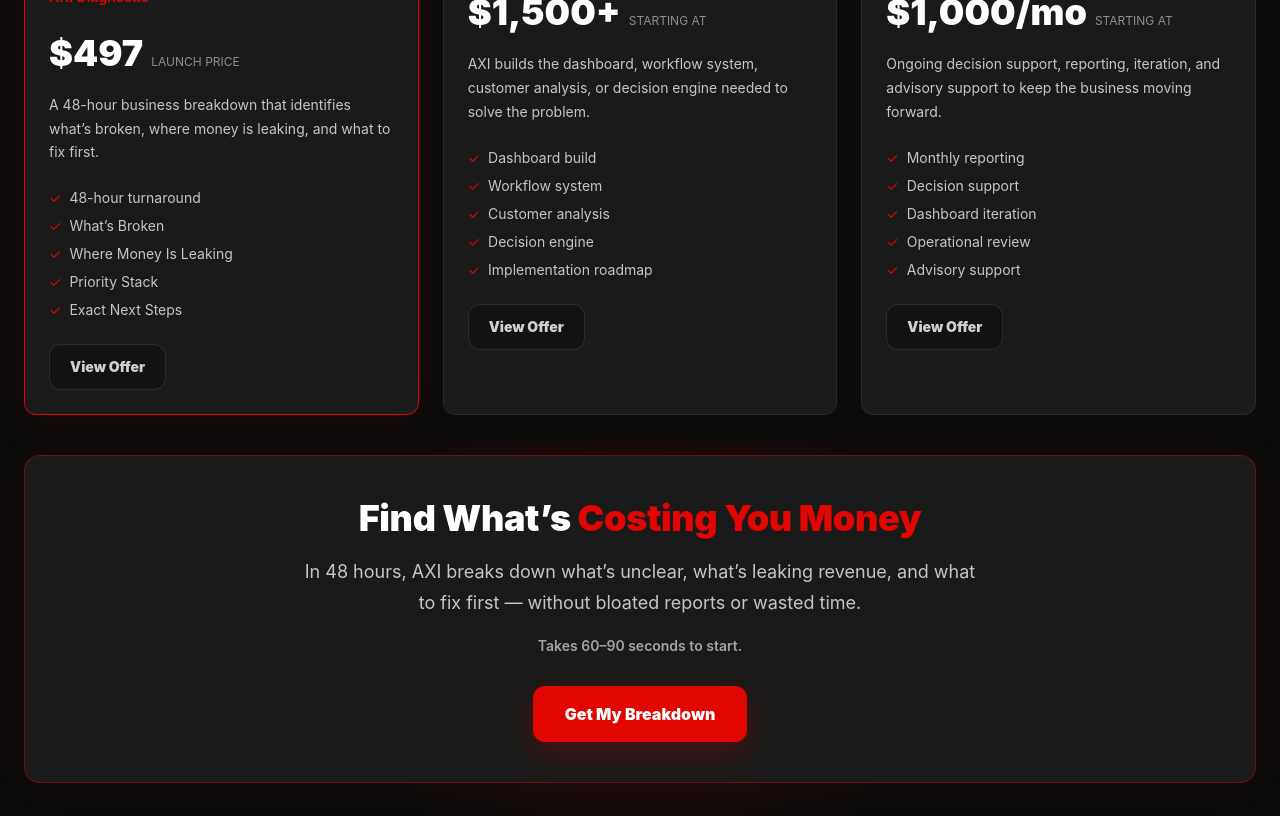
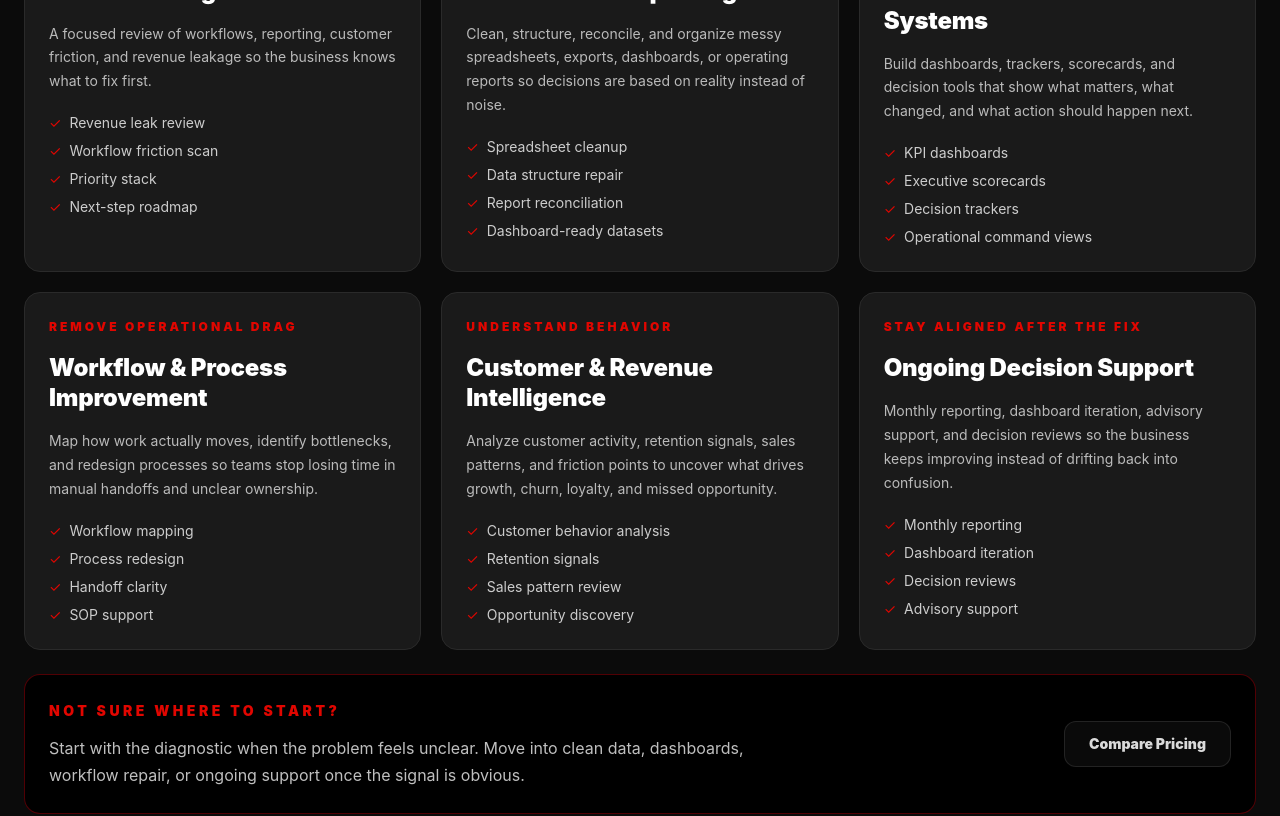
Before and after one commit to shawnfoster/axi, a React (Vite) app: page /services in a window 1280 px wide. Shown: the part 460-1276 px from the top of the page. Built offline with nearby package versions, Linux system fonts and the light colour scheme.

Commit message:
Differentiate services from pricing page

```diff
--- a/src/pages/Services.tsx
+++ b/src/pages/Services.tsx
@@ -1,7 +1,45 @@
+import { Link } from "react-router-dom";
 import PageHeader from "../components/PageHeader";
-import OfferCard from "../components/OfferCard";
 import CTA from "../components/CTA";
-import { offers } from "../data/offers";
+
+const serviceAreas = [
+  {
+    title: "Business Diagnostic",
+    label: "Find what is broken",
+    text: "A focused review of workflows, reporting, customer friction, and revenue leakage so the business knows what to fix first.",
+    points: ["Revenue leak review", "Workflow friction scan", "Priority stack", "Next-step roadmap"],
+  },
+  {
+    title: "Clean Data & Reporting",
+    label: "Make the numbers usable",
+    text: "Clean, structure, reconcile, and organize messy spreadsheets, exports, dashboards, or operating reports so decisions are based on reality instead of noise.",
+    points: ["Spreadsheet cleanup", "Data structure repair", "Report reconciliation", "Dashboard-ready datasets"],
+  },
+  {
+    title: "Dashboard & Decision Systems",
+    label: "Turn signals into action",
+    text: "Build dashboards, trackers, scorecards, and decision tools that show what matters, what changed, and what action should happen next.",
+    points: ["KPI dashboards", "Executive scorecards", "Decision trackers", "Operational command views"],
+  },
+  {
+    title: "Workflow & Process Improvement",
+    label: "Remove operational drag",
+    text: "Map how work actually moves, identify bottlenecks, and redesign processes so teams stop losing time in manual handoffs and unclear ownership.",
+    points: ["Workflow mapping", "Process redesign", "Handoff clarity", "SOP support"],
+  },
+  {
+    title: "Customer & Revenue Intelligence",
+    label: "Understand behavior",
+    text: "Analyze customer activity, retention signals, sales patterns, and friction points to uncover what drives growth, churn, loyalty, and missed opportunity.",
+    points: ["Customer behavior analysis", "Retention signals", "Sales pattern review", "Opportunity discovery"],
+  },
+  {
+    title: "Ongoing Decision Support",
+    label: "Stay aligned after the fix",
+    text: "Monthly reporting, dashboard iteration, advisory support, and decision reviews so the business keeps improving instead of drifting back into confusion.",
+    points: ["Monthly reporting", "Dashboard iteration", "Decision reviews", "Advisory support"],
+  },
+];
 
 export default function Services() {
   return (
@@ -9,13 +47,57 @@
       <PageHeader
         eyebrow="SERVICES"
         title="Start with clarity. Build with intention."
-        subtitle="AXI services are structured around one simple ladder: find the problem, fix the problem, then keep the business aligned."
+        subtitle="AXI services are built around a simple operating truth: clean the signal, understand the problem, then build the system that helps the business act."
       />
 
-      <section className="mx-auto grid max-w-7xl gap-6 px-6 pb-6 pt-4 md:grid-cols-3">
-        {offers.map((offer, index) => (
-          <OfferCard key={offer.slug} offer={offer} featured={index === 0} />
-        ))}
+      <section className="mx-auto max-w-7xl px-6 pb-6 pt-4">
+        <div className="grid gap-5 md:grid-cols-2 lg:grid-cols-3">
+          {serviceAreas.map((service) => (
+            <div
+              key={service.title}
+              className="card flex h-full flex-col rounded-2xl border border-axi-border bg-axi-gray p-6 hover:border-red-600 hover:bg-white/[0.035]"
+            >
+              <p className="text-xs font-black uppercase tracking-[0.25em] text-axi-red">
+                {service.label}
+              </p>
+
+              <h2 className="mt-4 text-2xl font-black leading-tight">
+                {service.title}
+              </h2>
+
+              <p className="mt-4 text-sm leading-6 text-white/70">
+                {service.text}
+              </p>
+
+              <ul className="mt-5 space-y-2 text-sm text-white/78">
+                {service.points.map((point) => (
+                  <li key={point} className="flex gap-2">
+                    <span className="text-axi-red">✓</span>
+                    <span>{point}</span>
+                  </li>
+                ))}
+              </ul>
+            </div>
+          ))}
+        </div>
+
+        <div className="mt-6 rounded-2xl border border-red-600/35 bg-black p-6 md:flex md:items-center md:justify-between md:gap-8">
+          <div>
+            <p className="text-sm font-black uppercase tracking-[0.25em] text-axi-red">
+              Not sure where to start?
+            </p>
+            <p className="mt-3 max-w-3xl text-white/75">
+              Start with the diagnostic when the problem feels unclear. Move into clean data, dashboards, workflow repair, or ongoing support once the signal is obvious.
+            </p>
+          </div>
+
+          <Link
+            to="/pricing"
+            className="mt-5 inline-block shrink-0 rounded-xl border border-white/10 bg-white/[0.04] px-6 py-3 text-sm font-black text-white/85 hover:border-red-600 hover:bg-white/[0.07] md:mt-0"
+          >
+            Compare Pricing
+          </Link>
+        </div>
       </section>
 
       <CTA />
```
